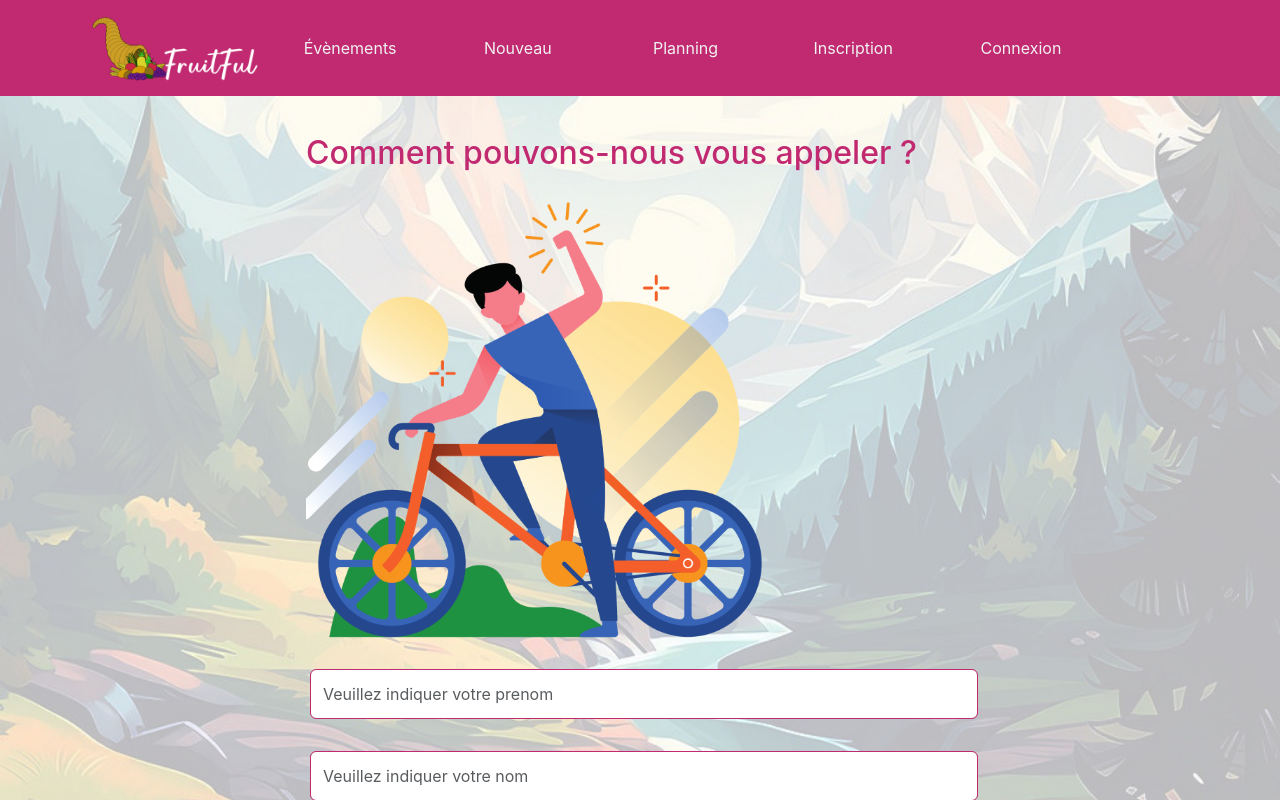
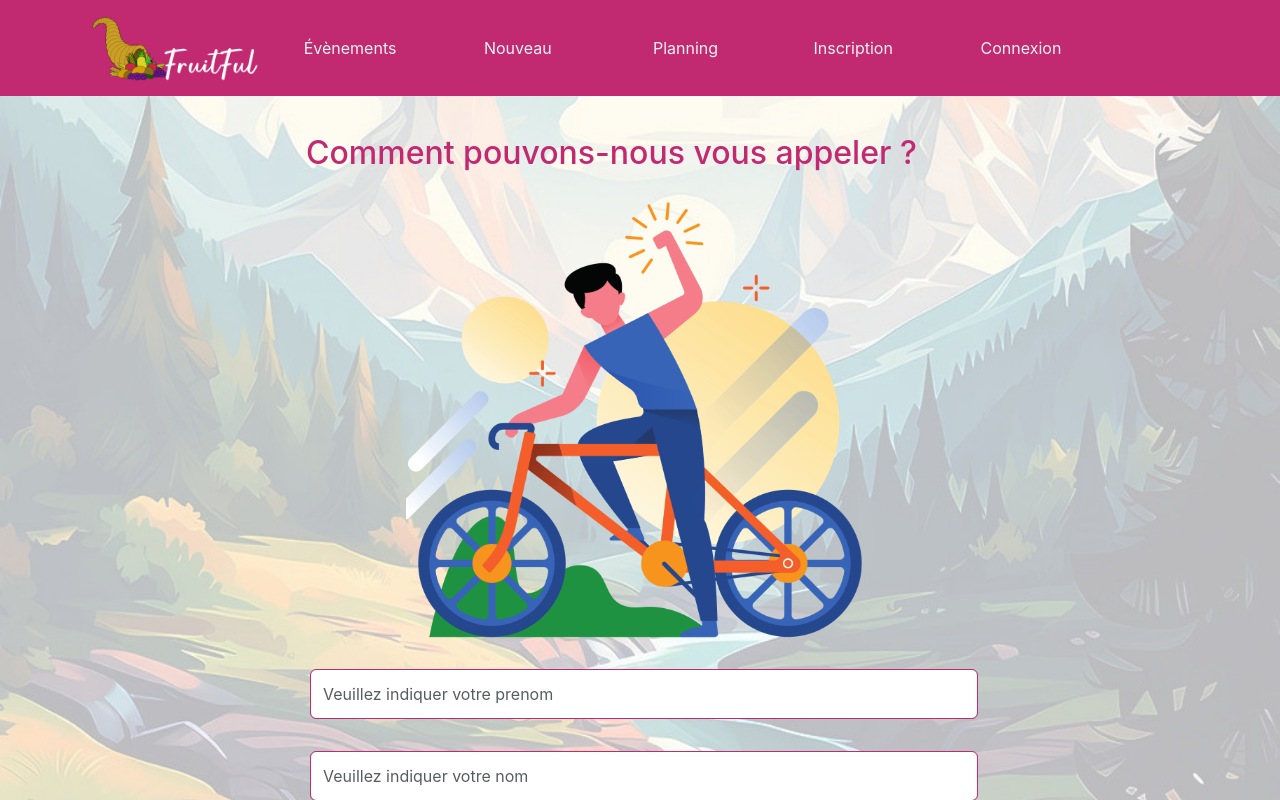
Before and after one commit to RomainVReco/fruitful-app, a React (Create React App) app: page /inscription in a window 1280 px wide. Shown: the top 800 px of the page. Built offline with nearby package versions, Linux system fonts and the light colour scheme.

Commit message:
Centrage des images processus Inscription.

```diff
--- a/src/pages/public/Inscription.js
+++ b/src/pages/public/Inscription.js
@@ -57,7 +57,7 @@ export default function Inscription() {
   //*********************************************************************************************************************************** */
   function AffichageImage() {
     return (
-      <div>
+      <div className="centre">
 
         <img className='image-velo' src={velo} alt="Vélo"/>
 
--- a/src/pages/public/Inscription2.js
+++ b/src/pages/public/Inscription2.js
@@ -51,7 +51,7 @@ export default function Inscription2() {
 
   function AffichageImage() {
     return (
-      <div>
+      <div className="centre">
         <img src={bebe} alt="Bébé" style={{ height: 330, padding: 20 }} />
       </div>
     );
--- a/src/pages/public/Inscription3.js
+++ b/src/pages/public/Inscription3.js
@@ -126,7 +126,7 @@ console.log("mot de passe avant regex", email, motDePasse);
   //*********************************************************************************************************************************** */
   function AffichageImage() {
     return (
-      <div>
+      <div className="centre">
         <img src={contact} alt="Contact" style={{ height: 330, padding: 20 }} />
       </div>
     );
```
